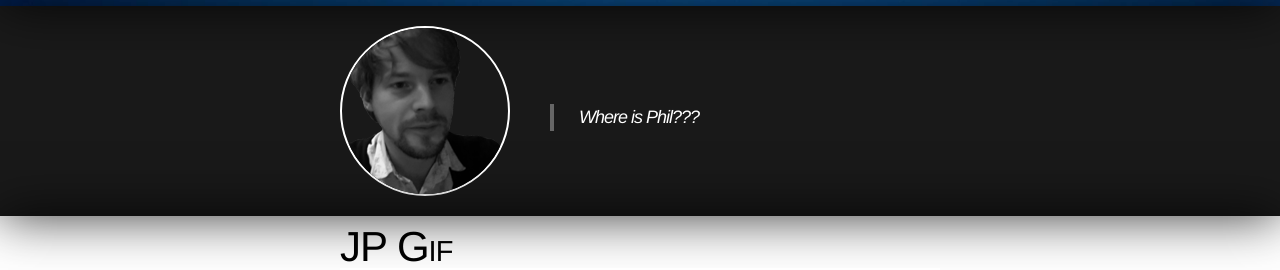
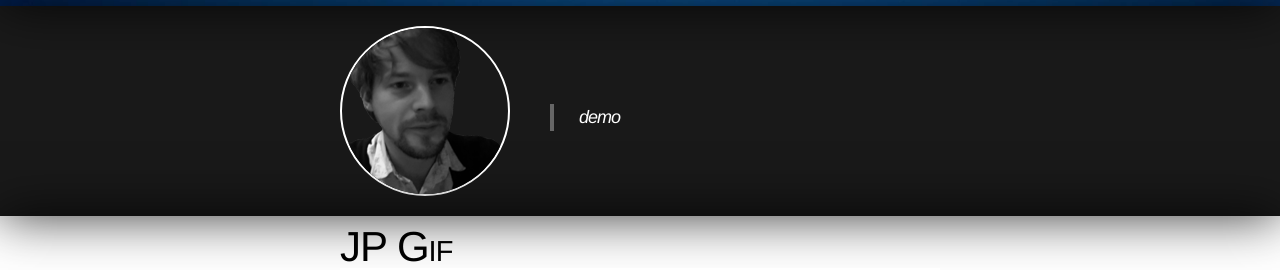
Before and after one commit to philgrayphilgray/philgrayphilgray.github.io, a Jekyll site: the page built from index.html, in a window 1280 px wide and 900 px high. Shown: the part 439-709 px from the top of the window. Built offline with Jekyll 4.4.1, drawn with Linux system fonts in a browser that asks for light colours; the list of posts is cut into pages by our own code; comment, search, counter and statistics services are not loaded.

Commit message:
change quote to demo

```diff
--- a/_posts/2015-03-18-jpgif.markdown
+++ b/_posts/2015-03-18-jpgif.markdown
@@ -1,10 +1,12 @@
 ---
 layout: post
-title:  "JP Gif"
-date:   2015-03-18
+title: JP Gif
+date: 2015-03-18T00:00:00.000Z
 categories: graphic
-quote: "Where is Phil???"
+quote: demo
+published: true
 ---
+
 <a href="/img/JPanimation.gif" class="swipebox" title="JP Gif">
 <img src="/img/JPanimation.gif" alt="JP drinking from a goatskin bottle" class="img img-responsive">
 </a>
```
